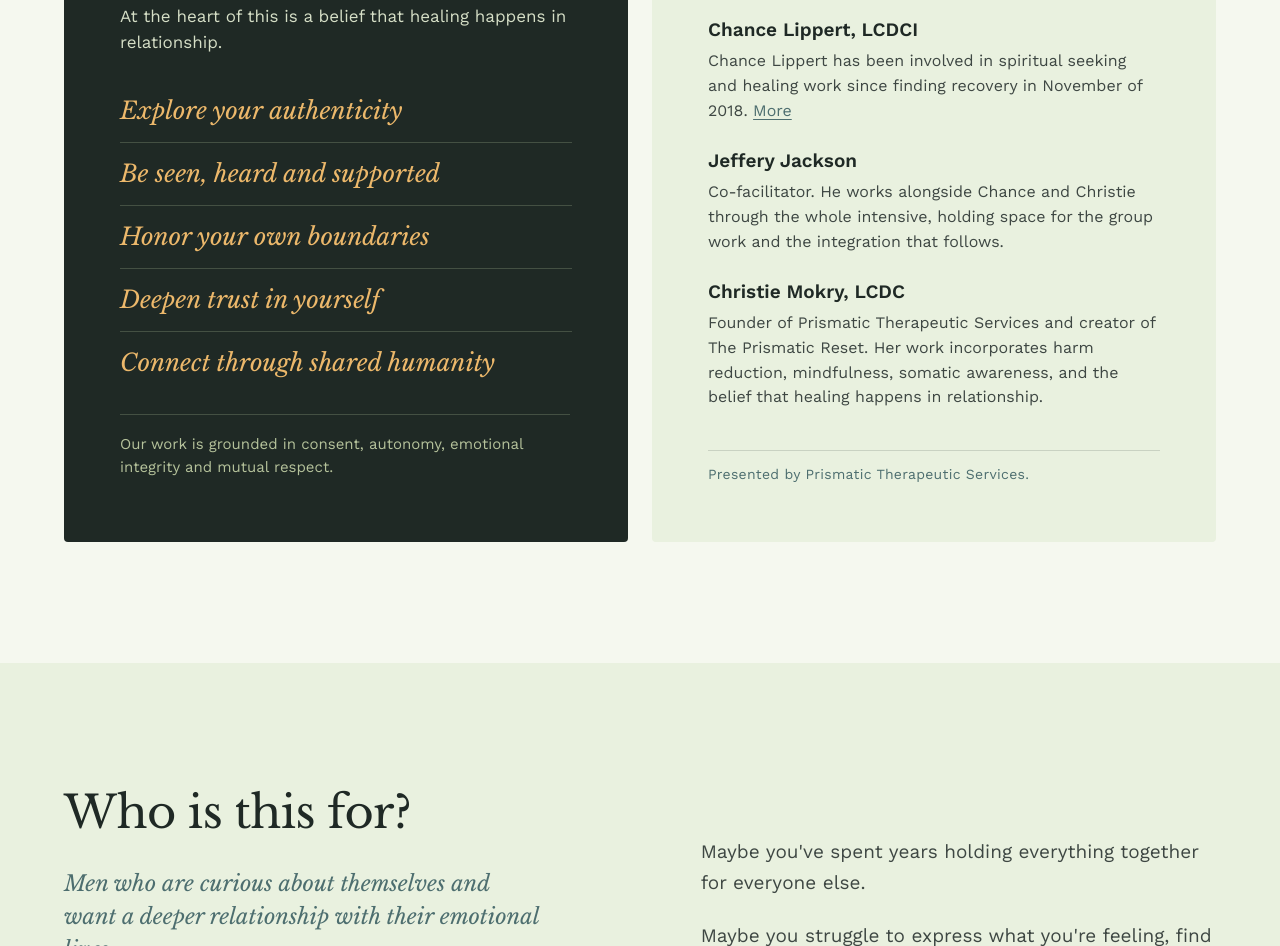
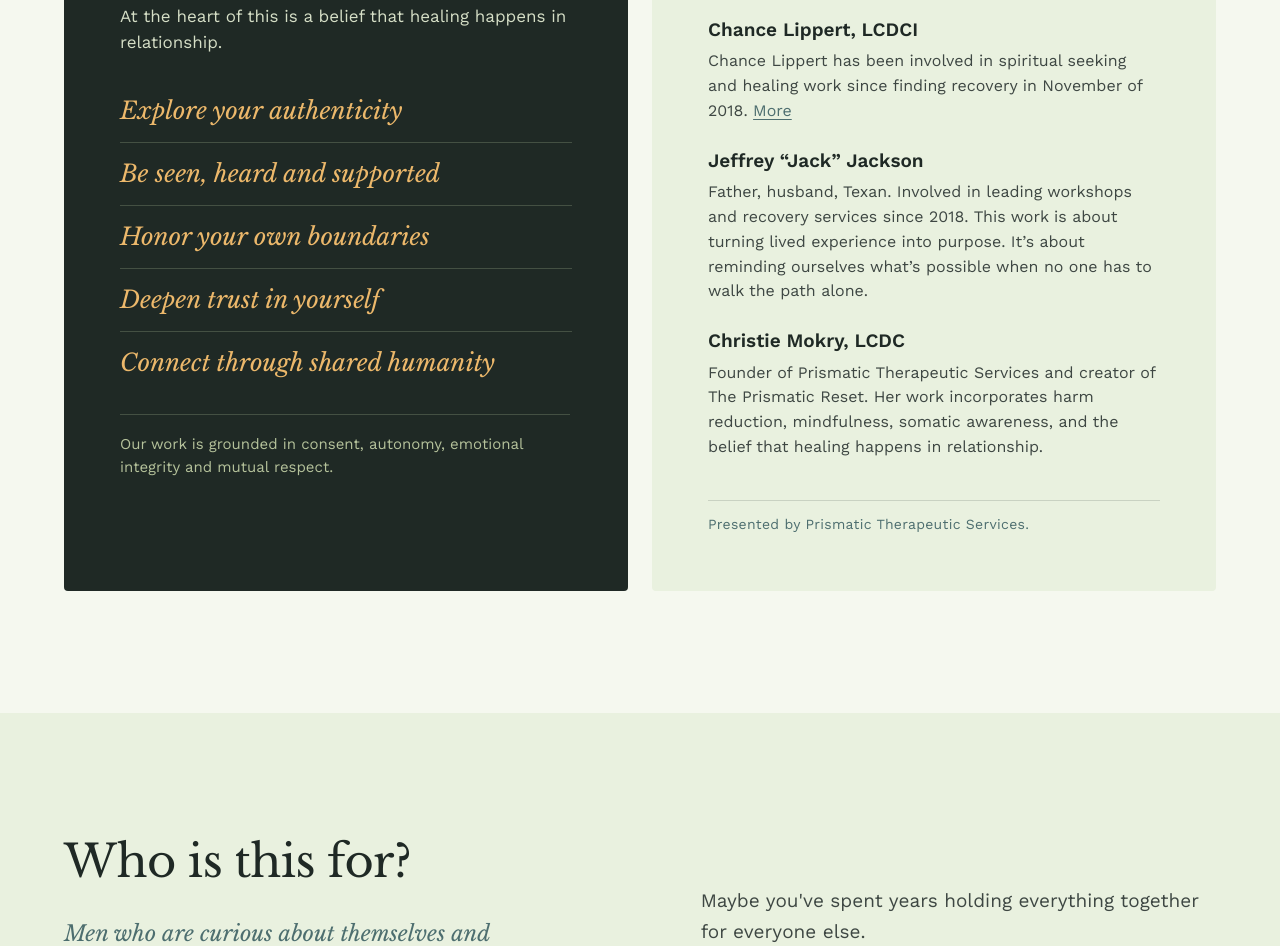
Before and after one commit to AIRSHP/events, a plain HTML site: page rite-of-passage/index.html in a window 1280 px wide. Shown: the part 4370-5316 px from the top of the page. Drawn offline with Linux system fonts and the light colour scheme.

Commit message:
Jack Jackson's bio
Co-Authored-By: Claude Opus 5.5 <noreply@anthropic.com>

```diff
--- a/rite-of-passage/index.html
+++ b/rite-of-passage/index.html
@@ -125,7 +125,7 @@
         <h3>Who is leading</h3>
         <ul class="leaders">
           <li><strong>Chance Lippert, LCDCI</strong><span class="bio">Chance Lippert has been involved in spiritual seeking and healing work since finding recovery in November of 2018. <span class="bio-rest" id="bio-chance-rest">After a tumultuous upbringing and years of legal issues, Chance found a new path through mindfulness, spiritual practice, and many forms of healing. He developed a passion for helping others through their own shadow work. Today he maintains a role as a father, husband, counselor, and leader in the frontier of authenticity.</span> <button type="button" class="bio-toggle" aria-expanded="false" aria-controls="bio-chance-rest">More</button></span></li>
-          <li><strong>Jeffery Jackson</strong><span class="bio">Co-facilitator. He works alongside Chance and Christie through the whole intensive, holding space for the group work and the integration that follows.</span></li>
+          <li><strong>Jeffrey “Jack” Jackson</strong><span class="bio">Father, husband, Texan. Involved in leading workshops and recovery services since 2018. This work is about turning lived experience into purpose. It’s about reminding ourselves what’s possible when no one has to walk the path alone.</span></li>
           <li><strong>Christie Mokry, LCDC</strong><span class="bio">Founder of Prismatic Therapeutic Services and creator of The Prismatic Reset. Her work incorporates harm reduction, mindfulness, somatic awareness, and the belief that healing happens in relationship.</span></li>
         </ul>
         <p class="presented">Presented by Prismatic Therapeutic Services.</p>
```
